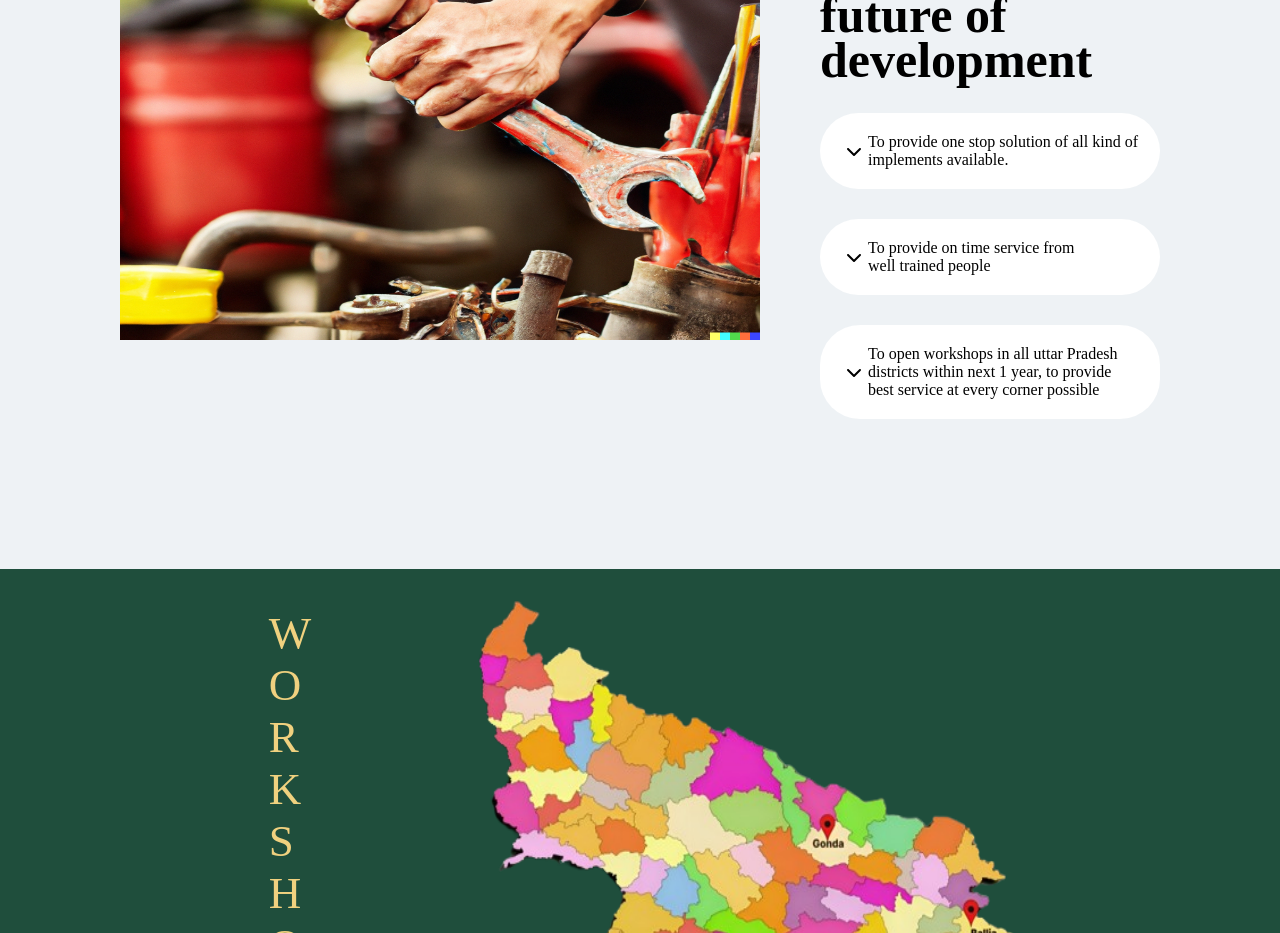
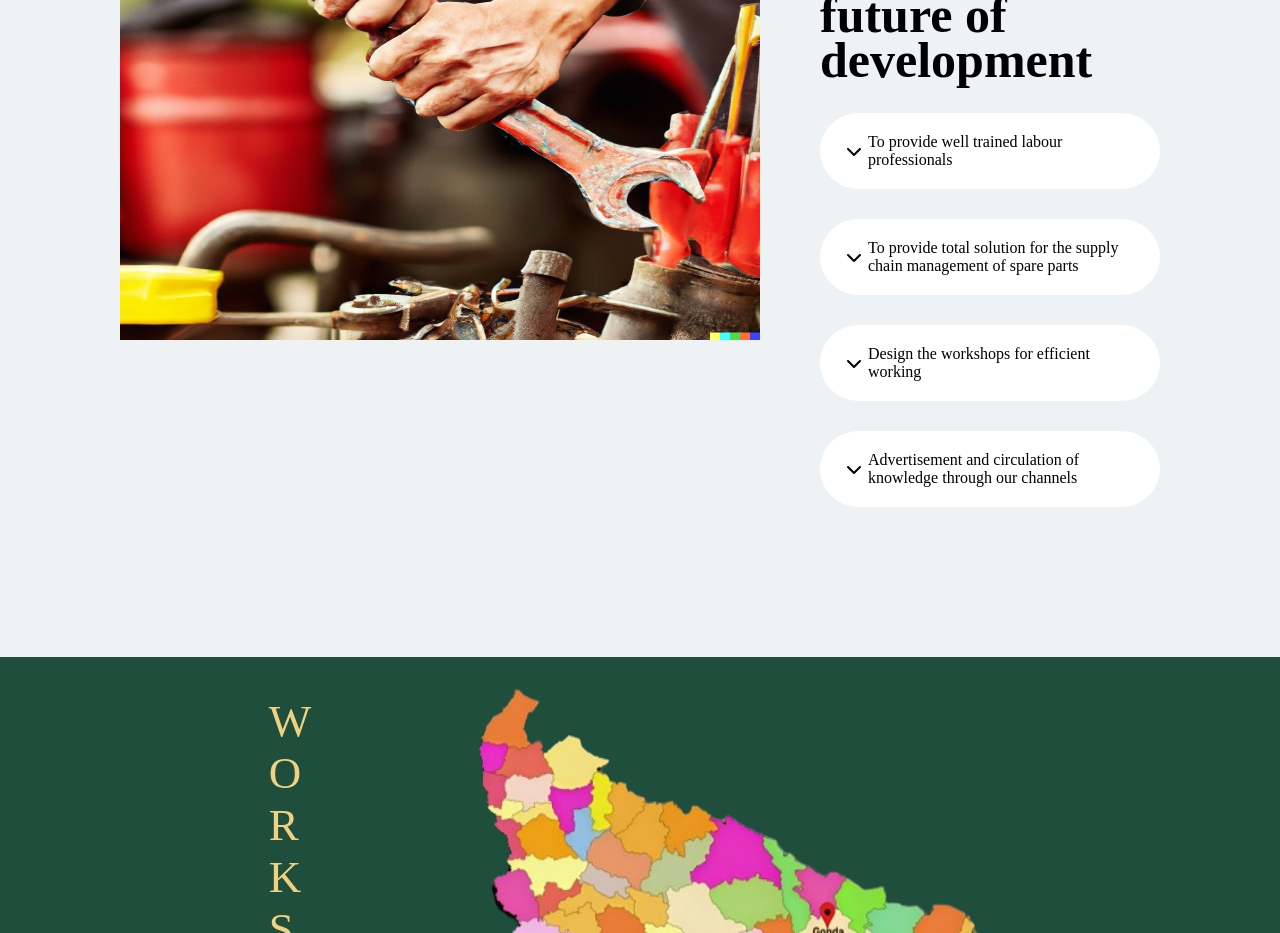
Before and after one commit to Vaishali054/AgriMechanics, a React (Create React App) app: page / in a window 1280 px wide. Shown: the part 2260-3193 px from the top of the page. Built offline with nearby package versions, Linux system fonts and the light colour scheme.

Commit message:
update vision

```diff
--- a/src/components/vision/Vision.jsx
+++ b/src/components/vision/Vision.jsx
@@ -21,8 +21,7 @@ export default function Vision() {
            <FontAwesomeIcon icon={faChevronDown} />
             </div>
            <div className='vision-detail'>
-            To provide one stop solution of all
-            kind of implements available.
+            To provide well trained labour professionals
 
            </div>
             </div>
@@ -32,9 +31,8 @@ export default function Vision() {
            <FontAwesomeIcon icon={faChevronDown} />
             </div>
             <div className='vision-detail'>
-            To provide on time service from
-            well trained people
-
+            To provide total solution for the supply chain
+            management of spare parts
             </div>
             </div>
            <div className='vision3'>
@@ -43,9 +41,18 @@ export default function Vision() {
            <FontAwesomeIcon icon={faChevronDown}/>
             </div>
             <div className='vision-detail'>
+            Design the workshops for efficient working
+            </div>
+            </div>
+           <div className='vision3'>
+            <div className='center icon'>
 
-            To open workshops in all
-            uttar Pradesh districts within next 1 year, to provide best service at every corner possible</div>
+           <FontAwesomeIcon icon={faChevronDown}/>
+            </div>
+            <div className='vision-detail'>
+            Advertisement and circulation of knowledge through
+            our channels
+            </div>
             </div>
         </div>
 
```
